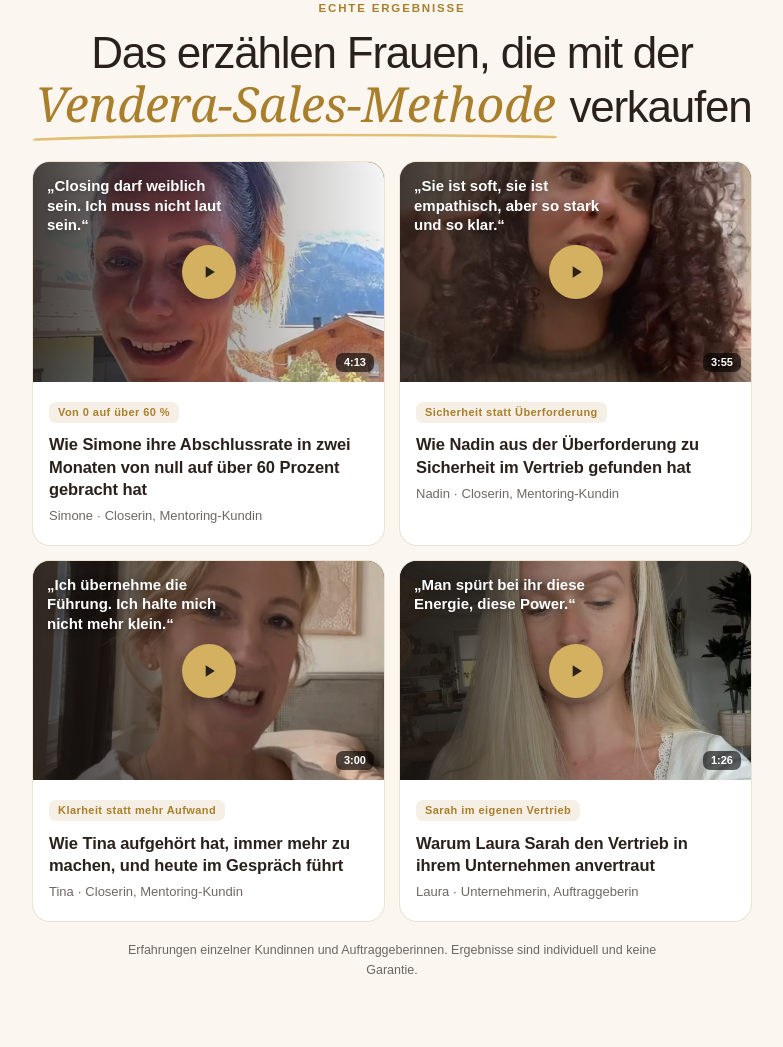
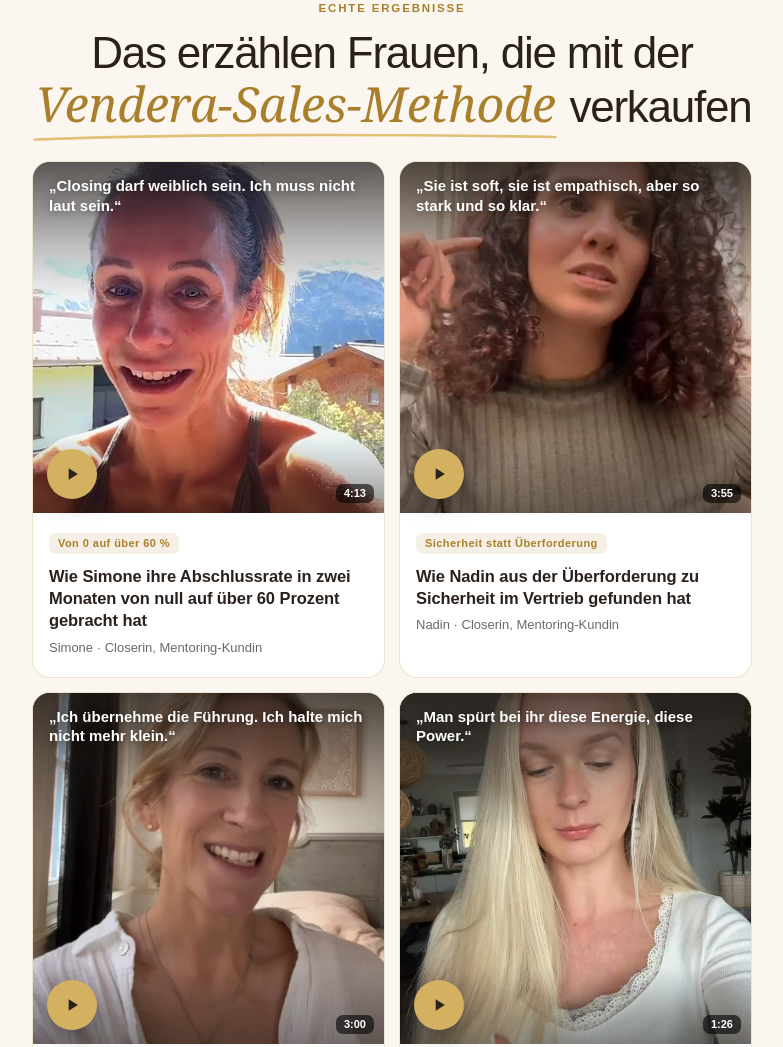
Before and after one commit to AleksSobczak/vendera-webinar, a plain HTML site: page index.html in a window 1280 px wide. Shown: the part 3739-4786 px from the top of the page, without its empty margins (248-1031 px from the left). Drawn offline with Linux system fonts and the light colour scheme; no server answers; a script that the page names is missing.

Commit message:
Kundinnen-Videos im quadratischen Format (1:1), Zitat oben, Play-Knopf unten links
Co-Authored-By: Claude Opus 5.5 <noreply@anthropic.com>
Claude-Session: https://claude.ai/code/session_015iocJ7ZYPyNHQDGmoHJRzM

```diff
--- a/index.html
+++ b/index.html
@@ -138,12 +138,12 @@ h2{font-size:clamp(30px,5.2vw,44px)}
 /* Kundinnen */
 .tm{display:grid;grid-template-columns:repeat(2,1fr);gap:14px;margin-top:30px}
 .tm-k{background:var(--white);border:1px solid var(--line);border-radius:var(--r);overflow:hidden;display:flex;flex-direction:column}
-.tm-v{position:relative;aspect-ratio:16/10;background:#222}
+.tm-v{position:relative;aspect-ratio:1/1;background:#222}
 .tm-v button{all:unset;position:absolute;inset:0;cursor:pointer;display:block}
-.tm-v img{width:100%;height:100%;object-fit:cover;object-position:50% 22%}
-.tm-v button:after{content:"";position:absolute;inset:0;background:linear-gradient(90deg,rgba(30,24,20,.82) 0%,rgba(30,24,20,.35) 55%,rgba(30,24,20,0) 100%)}
-.tm-q{position:absolute;left:14px;top:14px;right:42%;z-index:2;color:#fff;font:700 15px/1.3 var(--vd-sans);text-shadow:0 1px 8px rgba(0,0,0,.4)}
-.tm-play{position:absolute;left:50%;top:50%;z-index:2;width:54px;height:54px;margin:-27px 0 0 -27px;border-radius:50%;background:var(--gold2);display:flex;align-items:center;justify-content:center;box-shadow:0 8px 24px -6px rgba(0,0,0,.5)}
+.tm-v img{width:100%;height:100%;object-fit:cover;object-position:50% 50%}
+.tm-v button:after{content:"";position:absolute;inset:0;background:linear-gradient(180deg,rgba(30,24,20,.72) 0%,rgba(30,24,20,.25) 24%,rgba(30,24,20,0) 40%,rgba(30,24,20,0) 78%,rgba(30,24,20,.45) 100%)}
+.tm-q{position:absolute;left:16px;top:14px;right:16px;z-index:2;color:#fff;font:700 15px/1.3 var(--vd-sans);text-shadow:0 1px 8px rgba(0,0,0,.4)}
+.tm-play{position:absolute;left:14px;bottom:14px;z-index:2;width:50px;height:50px;border-radius:50%;background:var(--gold2);display:flex;align-items:center;justify-content:center;box-shadow:0 8px 24px -6px rgba(0,0,0,.5)}
 .tm-dauer{position:absolute;right:10px;bottom:10px;z-index:2;padding:4px 8px;border-radius:7px;background:rgba(0,0,0,.6);color:#fff;font:700 11px/1 var(--vd-sans)}
 .tm-v iframe{position:absolute;inset:0;width:100%;height:100%;border:0;z-index:3}
 .tm-t{padding:16px 16px 18px}
```
